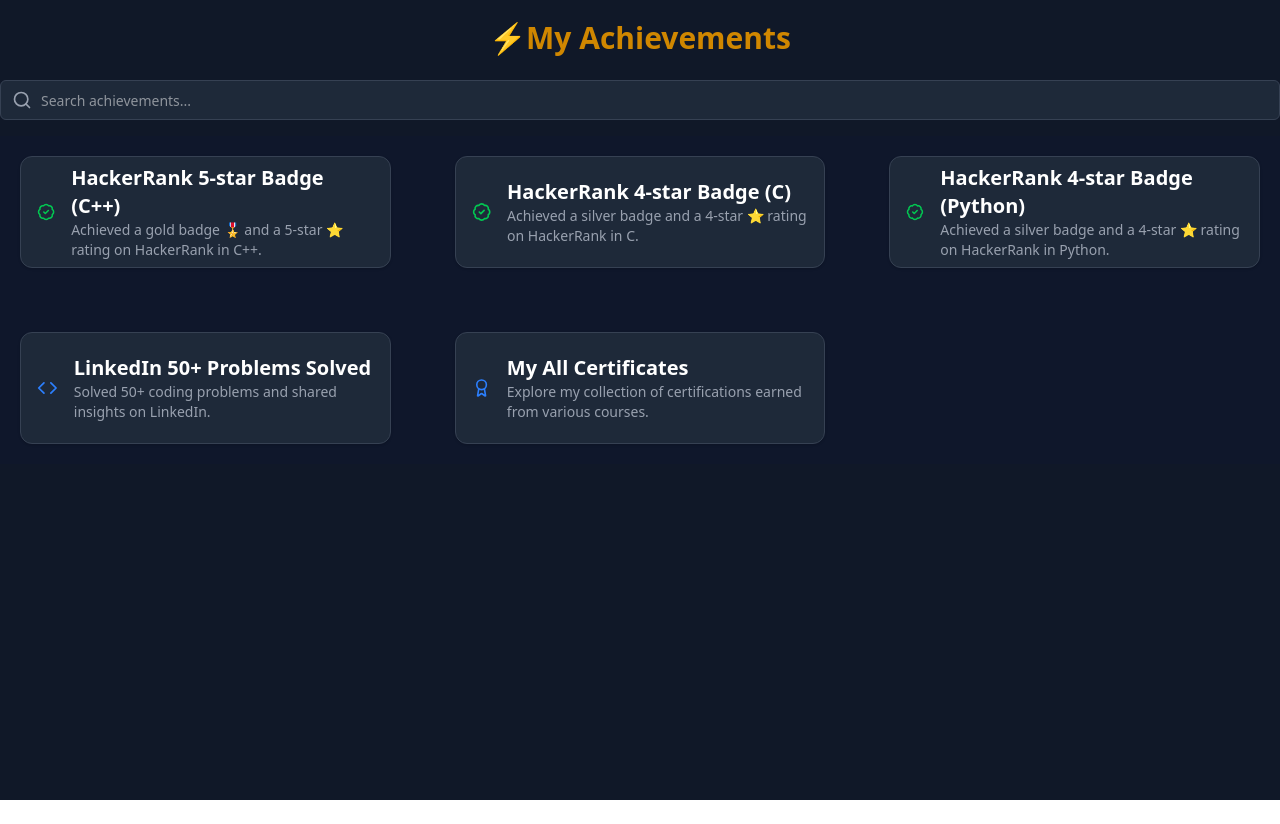
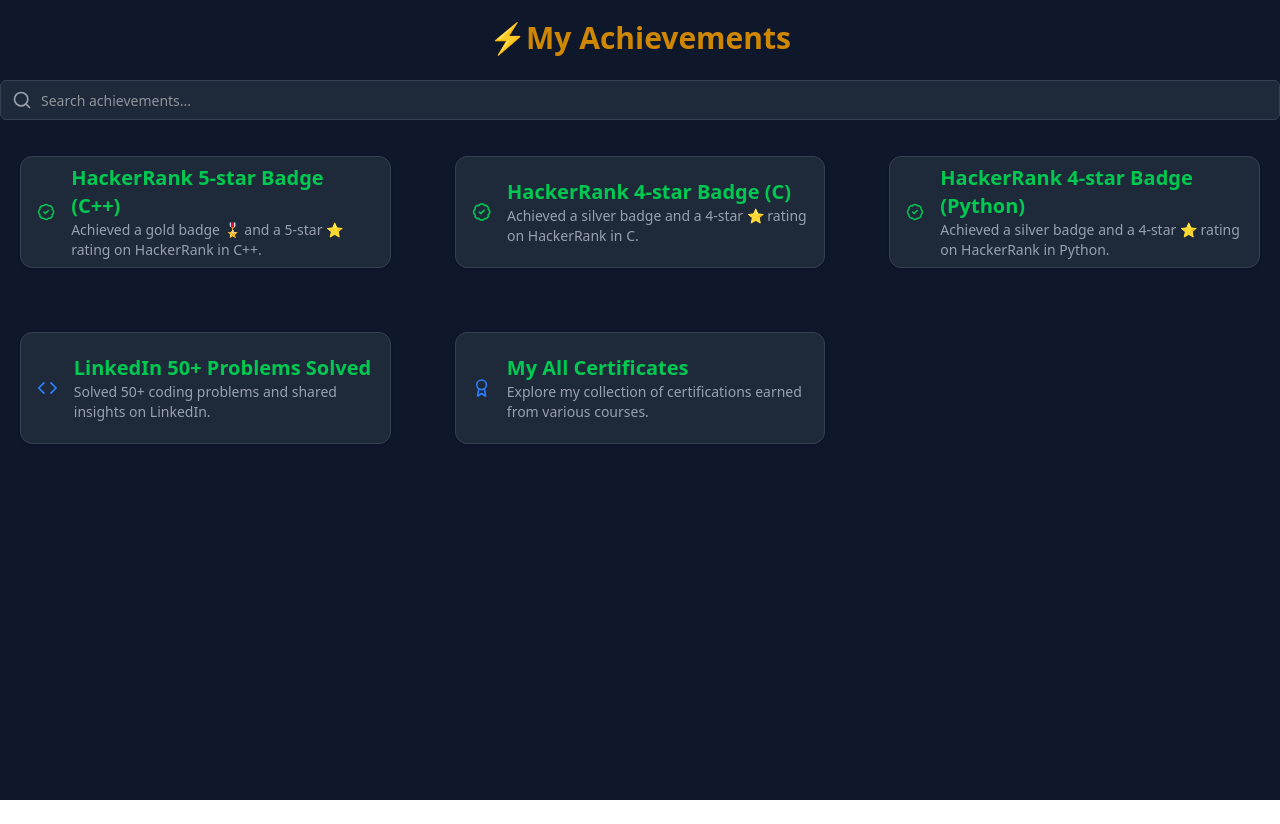
Before and after one commit to Anuragkumar86/Anurag-Portfolio, a React (Vite) app: page /achievement in a window 1280 px wide. Built offline with nearby package versions, Linux system fonts and the light colour scheme.

Commit message:
change background color problem in projectShowCase.tsx

```diff
--- a/src/components/Achievements_Componet.tsx
+++ b/src/components/Achievements_Componet.tsx
@@ -62,7 +62,8 @@
   );
 
   return (
-    <div className="bg-gray-900 text-white mb-6 h-screen">
+    <div className="bg-slate-900 min-h-screen">
+    <div className="bg-slate-900 min-h-screen text-green-500 mb-6">
       <h2 className="text-3xl font-bold text-center mb-6 pt-5 text-yellow-600">⚡My Achievements</h2>
 
       <div className="relative mb-4 flex items-center">
@@ -98,5 +99,6 @@
         ))}
       </div>
     </div>
+    </div>
   );
 }
--- a/src/components/ProjectShowCase.tsx
+++ b/src/components/ProjectShowCase.tsx
@@ -39,9 +39,10 @@
 
 const ProjectShowcase: React.FC = () => {
   return (
-    <div className="container mx-auto px-4 py-8 border-t-1 border-slate-700">
+    <div className="bg-slate-900 min-h-screen">
+    <div className="container mx-auto px-4 py-8 border-t-1 border-slate-700 bg-slate-900">
       <h2 className="text-3xl font-bold text-center mb-8 text-orange-500 shadow-2xl">🚀 Project Showcase</h2>
-      <div className="grid md:grid-cols-2 lg:grid-cols-3 gap-6">
+      <div className="grid md:grid-cols-2 lg:grid-cols-3 gap-6 bg-slate-900">
         {projects.map((project, index) => (
           <Card key={index} className=" border-1 border-slate-400 p-4 hover:border-green-400 hover:scale-105 transition-shadow duration-300">
             <CardContent>
@@ -75,6 +76,7 @@
         ))}
       </div>
     </div>
+    </div>
   );
 };
 
--- a/src/pages/Achievement.tsx
+++ b/src/pages/Achievement.tsx
@@ -1,7 +1,7 @@
 import AchievementsSection from "../components/Achievements_Componet"
 
 export const Achievement = () => {
-    return <div className="bg-gray-900 ">
+    return <div className="bg-slate-900 min-h-screen ">
         <AchievementsSection/>
     </div>
 }
--- a/src/pages/Project.tsx
+++ b/src/pages/Project.tsx
@@ -2,8 +2,9 @@
 import ProjectShowcase from "../components/ProjectShowCase"
 
 export const ProjectPage = () => {
-    return <div className="bg-slate-800">
-        <div>
+    return <div>
+    <div >
+        <div >
             <NavBar />
         </div>
         <div className="mt-17">
@@ -11,4 +12,5 @@
             <ProjectShowcase />
         </div>
     </div>
+    </div>
 }
```
